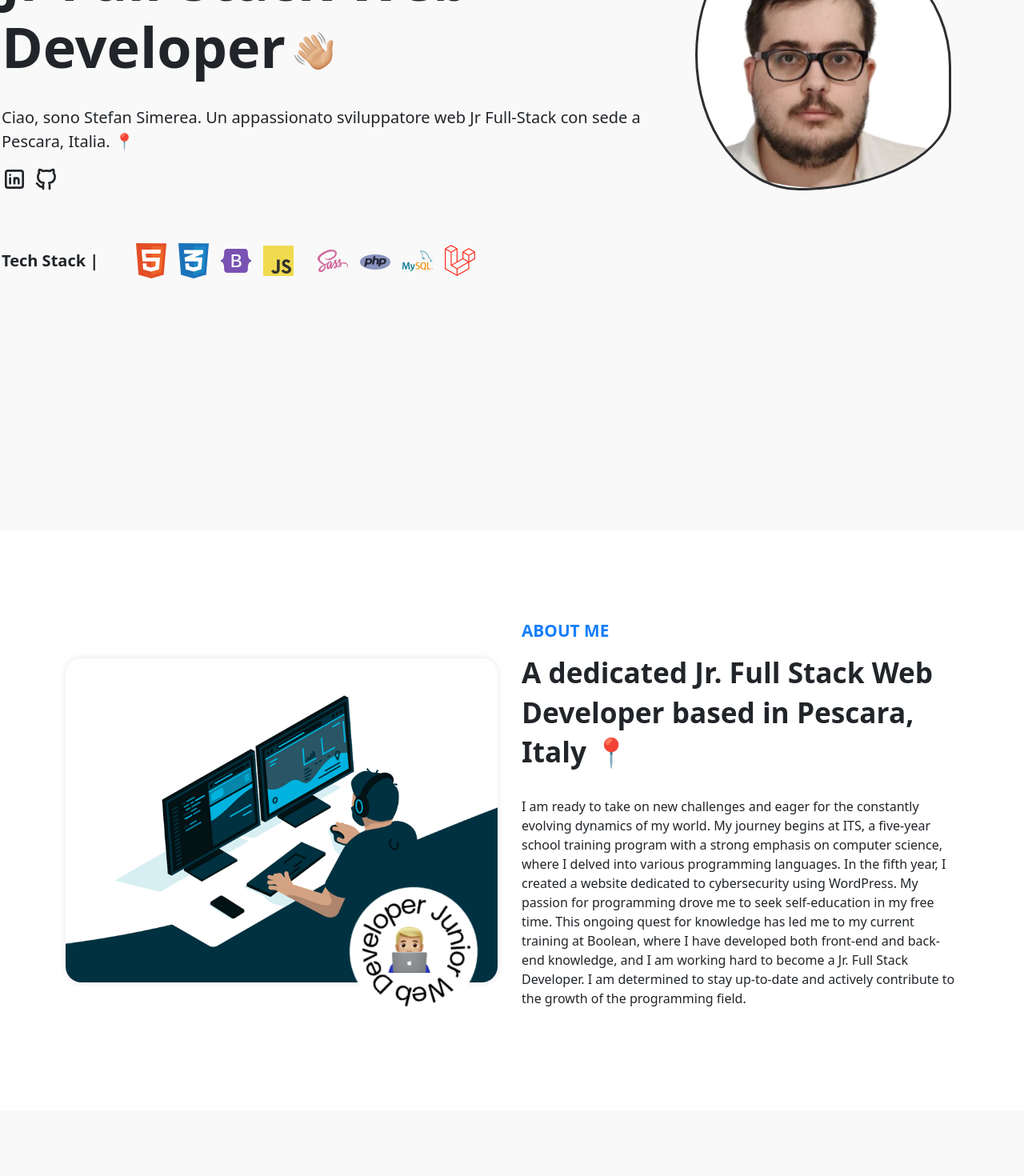
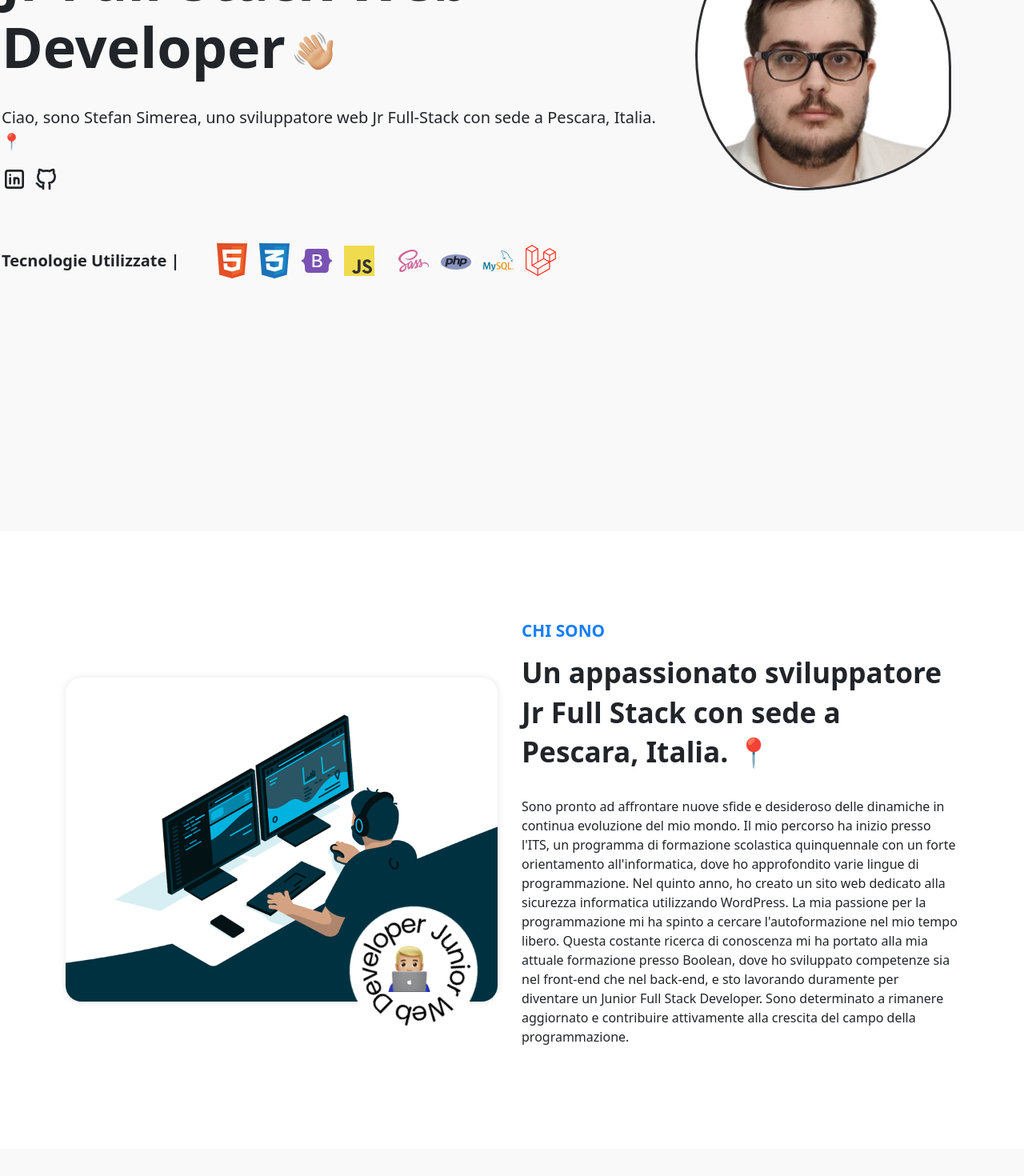
Before and after one commit to stefansimereaa/Personal-Portfolio, a Vue app: page / in a window 1280 px wide. Shown: the part 280-1750 px from the top of the page at 80% size. Built offline with nearby package versions, Linux system fonts and the light colour scheme; some icons are missing.

Commit message:
added italian version for section about me/jumbo

```diff
--- a/src/components/main/sections/Aboutme.vue
+++ b/src/components/main/sections/Aboutme.vue
@@ -3,6 +3,8 @@
 export default {
   name: 'Aboutme',
   props: {
+  isItalian: Boolean,
+  isGb: Boolean,
   isDarkMode: Boolean,
   isDarkText: Boolean,
   },
@@ -41,9 +43,23 @@ export default {
         <div class="col">
           <!-- Container Description -->
           <div class="container-description">
-            <h3>About Me</h3>
-            <h4 :style="{ color: isDarkText ? '#fff' : 'inherit' }">A dedicated Jr. Full Stack Web Developer based in Pescara, Italy 📍</h4>
-            <p class="text-justify" :style="{ color: isDarkText ? '#fff' : 'inherit' }">I am ready to take on new challenges and eager for the constantly evolving dynamics of my world. My journey begins at ITS, a five-year school training program with a strong emphasis on computer science, where I delved into various programming languages. In the fifth year, I created a website dedicated to cybersecurity using WordPress. My passion for programming drove me to seek self-education in my free time. This ongoing quest for knowledge has led me to my current training at Boolean, where I have developed both front-end and back-end knowledge, and I am working hard to become a Jr. Full Stack Developer. I am determined to stay up-to-date and actively contribute to the growth of the programming field.</p>
+            <!-- Italian Version -->
+            <h3 :class="{ 'd-none': !$store.state.isItalian }">Chi Sono</h3>
+            <!-- English Version -->
+            <h3 :class="{ 'd-none': $store.state.isItalian }">About Me</h3>
+
+            <!-- Italian Version -->
+            <h4 :style="{ color: isDarkText ? '#fff' : 'inherit' }" :class="{ 'd-none': !$store.state.isItalian }">Un appassionato sviluppatore Jr Full Stack con sede a Pescara, Italia. 📍</h4>
+            <!-- English Version -->
+            <h4 :style="{ color: isDarkText ? '#fff' : 'inherit' }" :class="{ 'd-none': $store.state.isItalian }">A dedicated Jr. Full Stack Web Developer based in Pescara, Italy 📍</h4>
+
+
+            <!-- Italian Version -->
+            <p class="text-justify"  :class="{ 'd-none': !$store.state.isItalian }" :style="{ color: isDarkText ? '#fff' : 'inherit' }">
+              Sono pronto ad affrontare nuove sfide e desideroso delle dinamiche in continua evoluzione del mio mondo. Il mio percorso ha inizio presso l'ITS, un programma di formazione scolastica quinquennale con un forte orientamento all'informatica, dove ho approfondito varie lingue di programmazione. Nel quinto anno, ho creato un sito web dedicato alla sicurezza informatica utilizzando WordPress. La mia passione per la programmazione mi ha spinto a cercare l'autoformazione nel mio tempo libero. Questa costante ricerca di conoscenza mi ha portato alla mia attuale formazione presso Boolean, dove ho sviluppato competenze sia nel front-end che nel back-end, e sto lavorando duramente per diventare un Junior Full Stack Developer. Sono determinato a rimanere aggiornato e contribuire attivamente alla crescita del campo della programmazione.
+            </p>
+            <!-- English Version -->
+            <p class="text-justify" :style="{ color: isDarkText ? '#fff' : 'inherit' }" :class="{ 'd-none': $store.state.isItalian }">I am ready to take on new challenges and eager for the constantly evolving dynamics of my world. My journey begins at ITS, a five-year school training program with a strong emphasis on computer science, where I delved into various programming languages. In the fifth year, I created a website dedicated to cybersecurity using WordPress. My passion for programming drove me to seek self-education in my free time. This ongoing quest for knowledge has led me to my current training at Boolean, where I have developed both front-end and back-end knowledge, and I am working hard to become a Jr. Full Stack Developer. I am determined to stay up-to-date and actively contribute to the growth of the programming field.</p>
           </div>
         </div>
       </div>
--- a/src/components/main/sections/Jumbotron.vue
+++ b/src/components/main/sections/Jumbotron.vue
@@ -35,7 +35,9 @@ export default {
 
 
               <!-- Italian Version -->
-              <p :class="{ 'd-none': !$store.state.isItalian }" class="description-text">Ciao, sono Stefan Simerea. Un appassionato sviluppatore web Jr Full-Stack con sede a Pescara, Italia. 📍</p>
+              <p :class="{ 'd-none': !$store.state.isItalian }" class="description-text">
+                Ciao, sono Stefan Simerea, uno sviluppatore web Jr Full-Stack con sede a Pescara, Italia. 📍
+              </p>
               <!-- English Version -->
               <p :class="{ 'd-none': $store.state.isItalian }" class="description-text">Hi, I'm Stefan Simerea. A passionate Jr Full-Stack Web Developer based in Pescara, Italy. 📍</p>
 
@@ -57,7 +59,12 @@ export default {
             <!-- Technologies row -->
             <div class="row mt-5">
               <div class="container d-flex align-items-center p-0">
-                <p class="text-technologies">Tech Stack |</p>
+
+                <!-- Italian Version -->
+                <p class="text-technologies" :class="{ 'd-none': !$store.state.isItalian }">Tecnologie Utilizzate |</p>
+                <!-- English Version -->
+                <p class="text-technologies" :class="{ 'd-none': $store.state.isItalian }">Tech Stack |</p>
+
                 <div class="technologies">
                   <ul class="d-flex align-items-center">
                     <!-- Html -->
```
